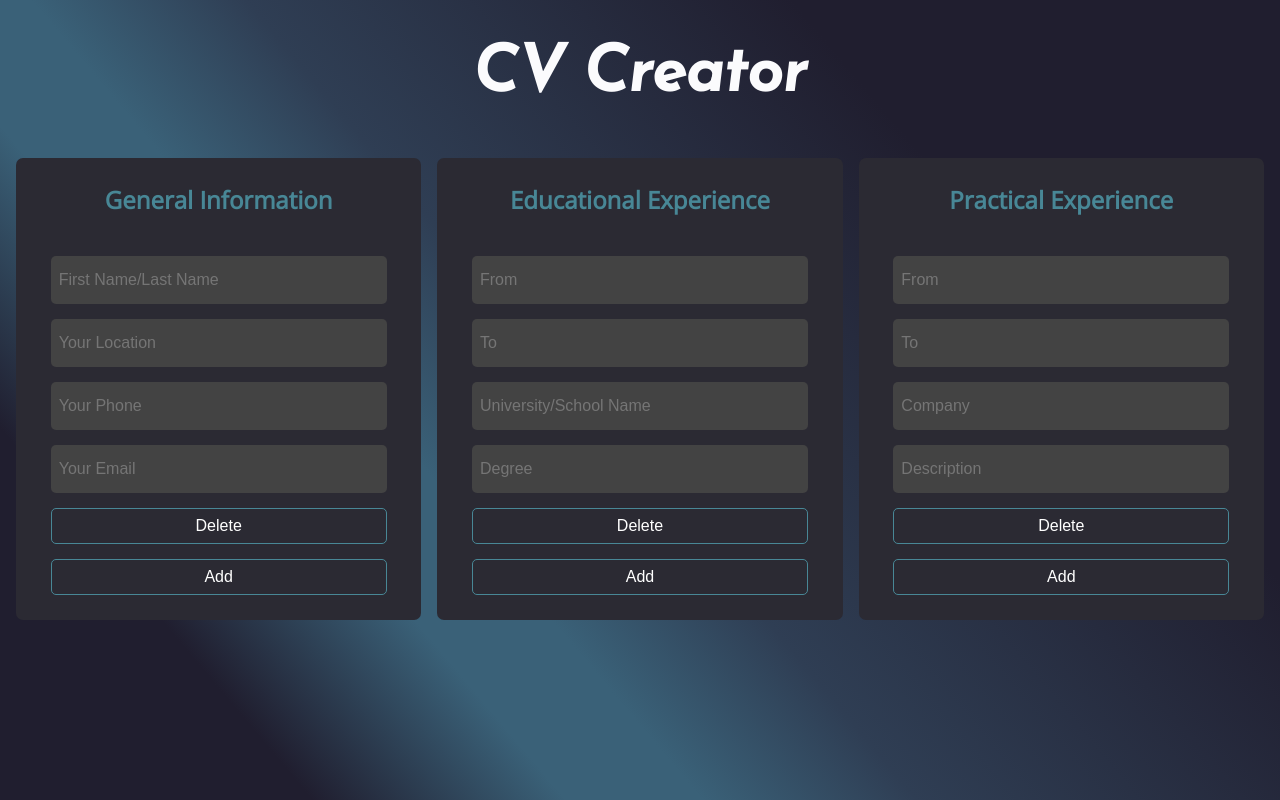
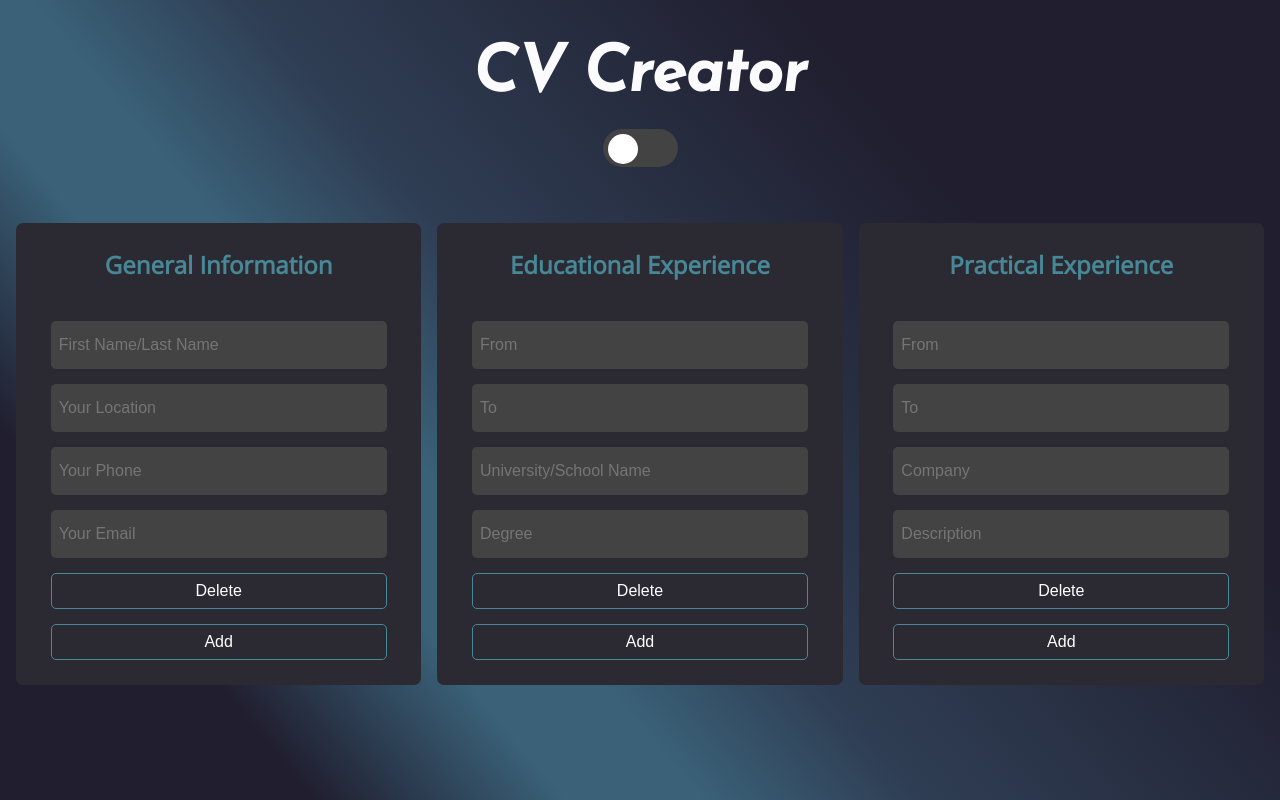
Before and after one commit to bpetermann/cv-creator, a React (Create React App) app: page / in a window 1280 px wide. Built offline with nearby package versions, Linux system fonts and the light colour scheme.

Commit message:
Added ToggleButton

```diff
--- a/src/App.js
+++ b/src/App.js
@@ -4,11 +4,13 @@ import EducationalExperience from './components/EducationalExperience';
 import GeneralInformation from './components/GeneralInformation';
 import PracticalExperience from './components/PracticalExperience';
 import './styles/Body.css';
+import ToggleFormButton from './components/ToggleFormButton';
 
 const App = () => {
   const [generalInfo, setGeneralInfo] = useState([]);
   const [experience, setExperience] = useState([]);
   const [education, setEducation] = useState([]);
+  const [showForms, setShowForms] = useState(true);
 
   const cvInfoHandler = (info, fromForm) => {
     if (fromForm === 'generalInfo') {
@@ -40,9 +42,15 @@ const App = () => {
     setGeneralInfo([]);
   };
 
+  const toggleFormHandler = () => {
+    setShowForms((prevShowForm) => !prevShowForm);
+  };
+
   return (
-    <div>
+    <React.Fragment>
       <h1>CV Creator</h1>
+      <ToggleFormButton onToggleForm={toggleFormHandler} />
+      {showForms && (
         <div className='form-container'>
           <div className='form-div'>
             <h2>General Information</h2>
@@ -66,12 +74,13 @@ const App = () => {
             />
           </div>
         </div>
+      )}
       <CVOutput
         info={generalInfo}
         education={education}
         experience={experience}
       />
-    </div>
+    </React.Fragment>
   );
 };
 
--- /dev/null
+++ b/src/components/ToggleFormButton.js
@@ -0,0 +1,22 @@
+import React from 'react';
+import styles from '../styles/ToggleFormButton.module.css';
+
+const ToggleFormButton = (props) => {
+  const setShowFormsHandler = () => {
+    props.onToggleForm();
+  };
+
+  return (
+    <div className={styles.wrapper}>
+      <input
+        className={styles.toggleBtn}
+        id='switch'
+        type='checkbox'
+        onChange={setShowFormsHandler}
+      />
+      <label htmlFor='switch'></label>
+    </div>
+  );
+};
+
+export default ToggleFormButton;
--- a/src/styles/ApplicationOutput.css
+++ b/src/styles/ApplicationOutput.css
@@ -1,5 +1,5 @@
 .container {
-  margin-top: 6em;
+  margin-top: 2em;
   display: grid;
   grid-template-columns: repeat(auto-fit, minmax(360px, 1fr));
 }
--- a/src/styles/Body.css
+++ b/src/styles/Body.css
@@ -18,6 +18,7 @@ body {
 h1 {
   font-family: 'Josefin Sans', sans-serif;
   font-size: 4em;
+  margin-bottom: 1rem;
   display: flex;
   flex-direction: column;
   align-items: center;
--- /dev/null
+++ b/src/styles/ToggleFormButton.module.css
@@ -0,0 +1,48 @@
+.wrapper {
+  display: flex;
+  flex-direction: column;
+  align-items: center;
+  margin-bottom: 3rem;
+}
+
+.toggleBtn {
+  height: 0px;
+  width: 0;
+  visibility: hidden;
+}
+
+label {
+  cursor: pointer;
+  text-indent: -9999px;
+  width: 75px;
+  height: 38px;
+  background: #434343;
+  display: block;
+  border-radius: 100px;
+  position: relative;
+}
+
+label:after {
+  content: '';
+  position: absolute;
+  top: 5px;
+  left: 5px;
+  width: 30px;
+  height: 30px;
+  background: #fff;
+  border-radius: 90px;
+  transition: 0.3s;
+}
+
+input:checked + label {
+  background: #2b2a33;
+}
+
+input:checked + label:after {
+  left: calc(100% - 5px);
+  transform: translateX(-100%);
+}
+
+label:active:after {
+  width: 30px;
+}
```
Also changed, not shown: 7 other files (tests, documents, lock files or other folders). Lines whose indentation alone changed are shown as unchanged.
